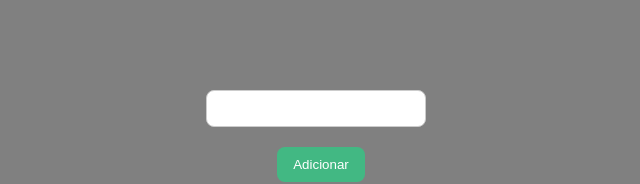
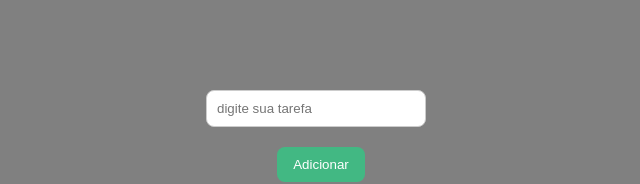
Before and after one commit to OtavioAugustodaRoza/TODOLIST, a Vue app: page / in a window 1280 px wide. Shown: the top 184 px of the page, without its empty margins (319-959 px from the left). Built offline with nearby package versions, Linux system fonts and the light colour scheme.

Commit message:
FEAT : add placeholder

```diff
--- a/src/App.vue
+++ b/src/App.vue
@@ -50,7 +50,7 @@ const concluir = (id) => {
 </script>
 <template>
   <div class="container">
-    <input type="text" v-model="textoDoIntput" @keyup.enter="add" />
+    <input type="text" placeholder="digite sua tarefa" v-model="textoDoIntput" @keyup.enter="add" />
     <button @click="add">Adicionar</button>
     <ul>
       <li v-for="item in tarefasFiltradas" :key="item.id">
```
